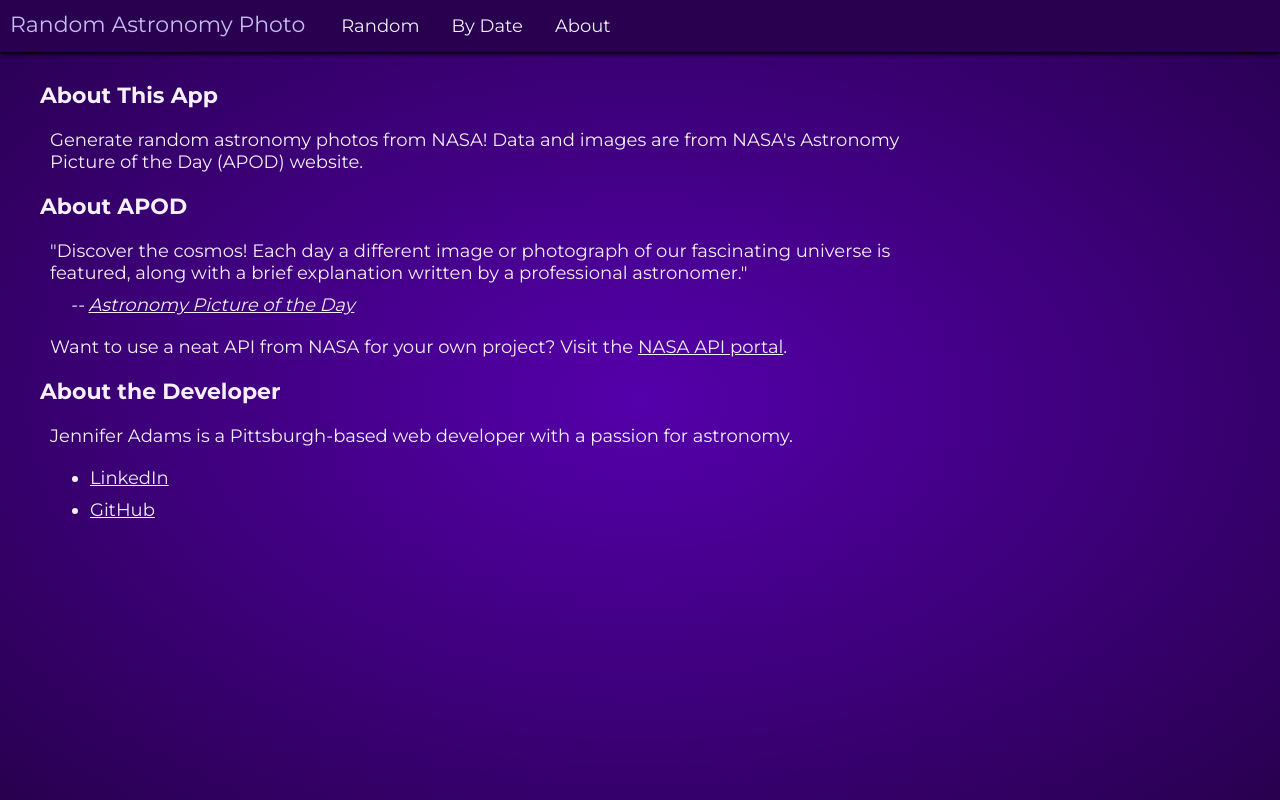
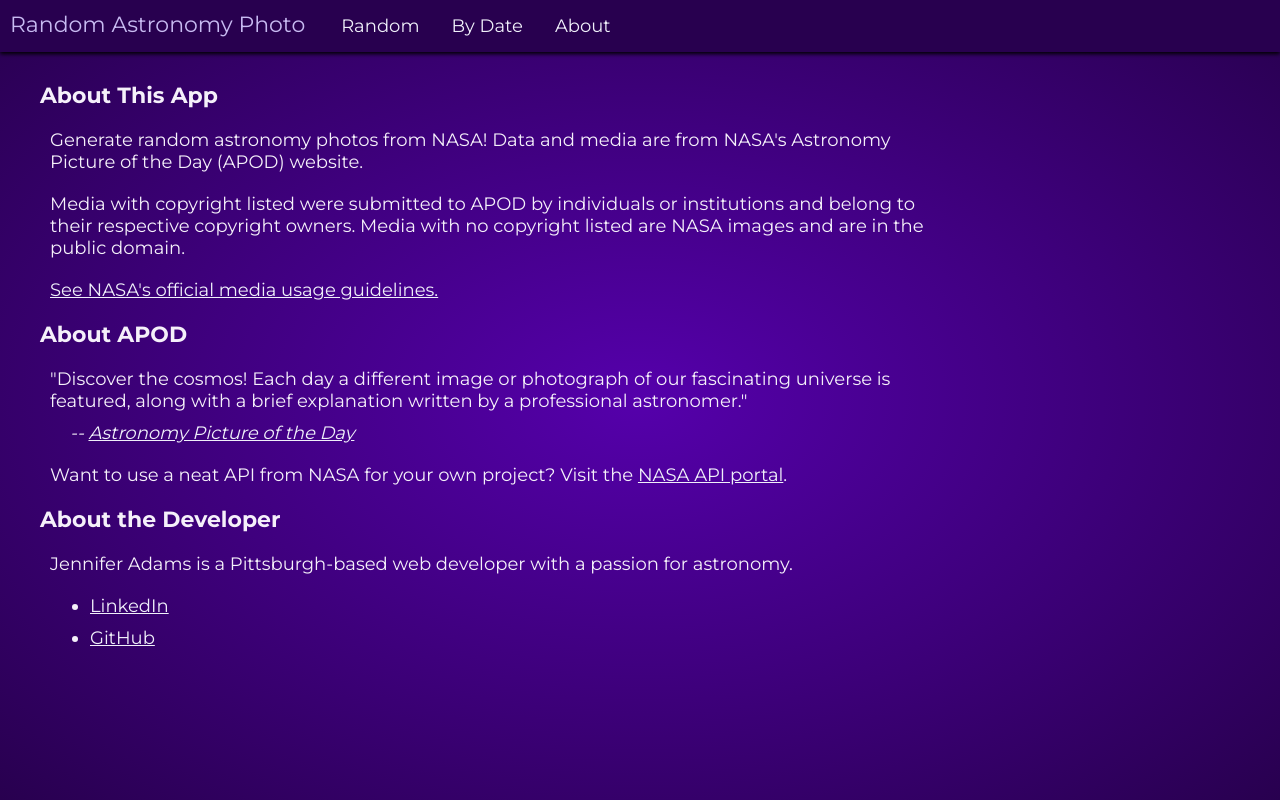
Before and after one commit to jennifercadams/Random-Astronomy-Photo, a React (Create React App) app: page /Random-Astronomy-Photo/about in a window 1280 px wide. Built offline with nearby package versions, Linux system fonts and the light colour scheme.

Commit message:
added copyright to main view and added copyright info to about page

```diff
--- a/src/Components/InfoBox/InfoBox.js
+++ b/src/Components/InfoBox/InfoBox.js
@@ -17,7 +17,7 @@ export default class InfoBox extends React.Component {
         style={this.props.info ? {display:'block'} : {display: 'none'}}
       >
         <h2 id="info-title">{this.props.data.title}</h2>
-        {this.props.data.copyright && <p id="info-credit">Credit: {this.props.data.copyright}</p>}
+        {this.props.data.copyright && <p id="info-credit">Copyright: {this.props.data.copyright}</p>}
         <p id="info-date">{this.props.data.date}</p>
         <p id="description" class="text-body">{this.props.data.explanation}</p>
         {this.props.imgSrc && <p><a id="img-link" href={this.props.data.url} target="_blank">Full size photo</a></p>}
--- a/src/Components/MediaContainer/MediaContainer.css
+++ b/src/Components/MediaContainer/MediaContainer.css
@@ -25,6 +25,10 @@ figure {
   height: calc(100vh - 275px);
 }
 
+#details {
+  font-size: 14px;
+}
+
 @media (max-height: 690px) {
   #photo {
     max-height: calc(100% - 52px);
--- a/src/Components/MediaContainer/MediaContainer.js
+++ b/src/Components/MediaContainer/MediaContainer.js
@@ -17,7 +17,10 @@ export default class MediaContainer extends React.Component {
           allowFullScreen
         />}
         <figcaption id="caption">{this.props.data.title}</figcaption>
-        <p id="date">{this.props.data.date}</p>
+        <p id="details">
+          {this.props.data.copyright && <span><strong>Copyright: </strong>{this.props.data.copyright}&ensp;|&ensp;</span>}
+          <span><strong>APOD date: </strong>{this.props.data.date}</span>
+        </p>
       </figure>
     )
   }
--- a/src/Pages/AboutPage/AboutPage.js
+++ b/src/Pages/AboutPage/AboutPage.js
@@ -6,7 +6,9 @@ export default class AboutPage extends React.Component {
     return (
       <main id="about-page">
         <h2>About This App</h2>
-        <p>Generate random astronomy photos from NASA! Data and images are from NASA's Astronomy Picture of the Day (APOD) website.</p>
+        <p>Generate random astronomy photos from NASA! Data and media are from NASA's Astronomy Picture of the Day (APOD) website.</p>
+        <p>Media with copyright listed were submitted to APOD by individuals or institutions and belong to their respective copyright owners. Media with no copyright listed are NASA images and are in the public domain.</p>
+        <p><a href="https://www.nasa.gov/multimedia/guidelines/index.html" target="_blank">See NASA's official media usage guidelines.</a></p>
         <h2>About APOD</h2>
         <p>"Discover the cosmos! Each day a different image or photograph of our fascinating universe is featured, along with a brief explanation written by a professional astronomer." </p>
         <cite>-- <a href="https://apod.nasa.gov/apod/astropix.html" target="_blank">Astronomy Picture of the Day</a></cite>
```
